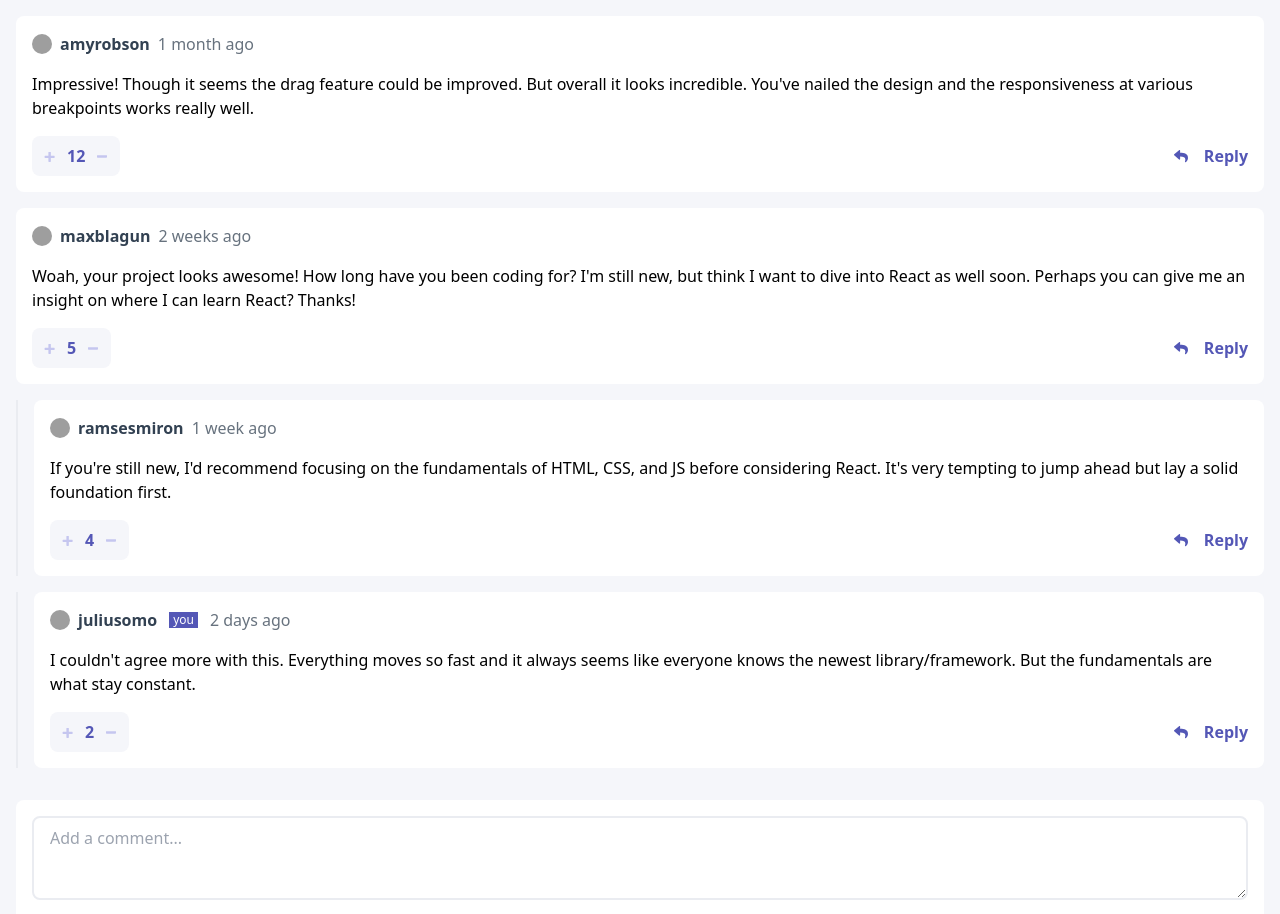
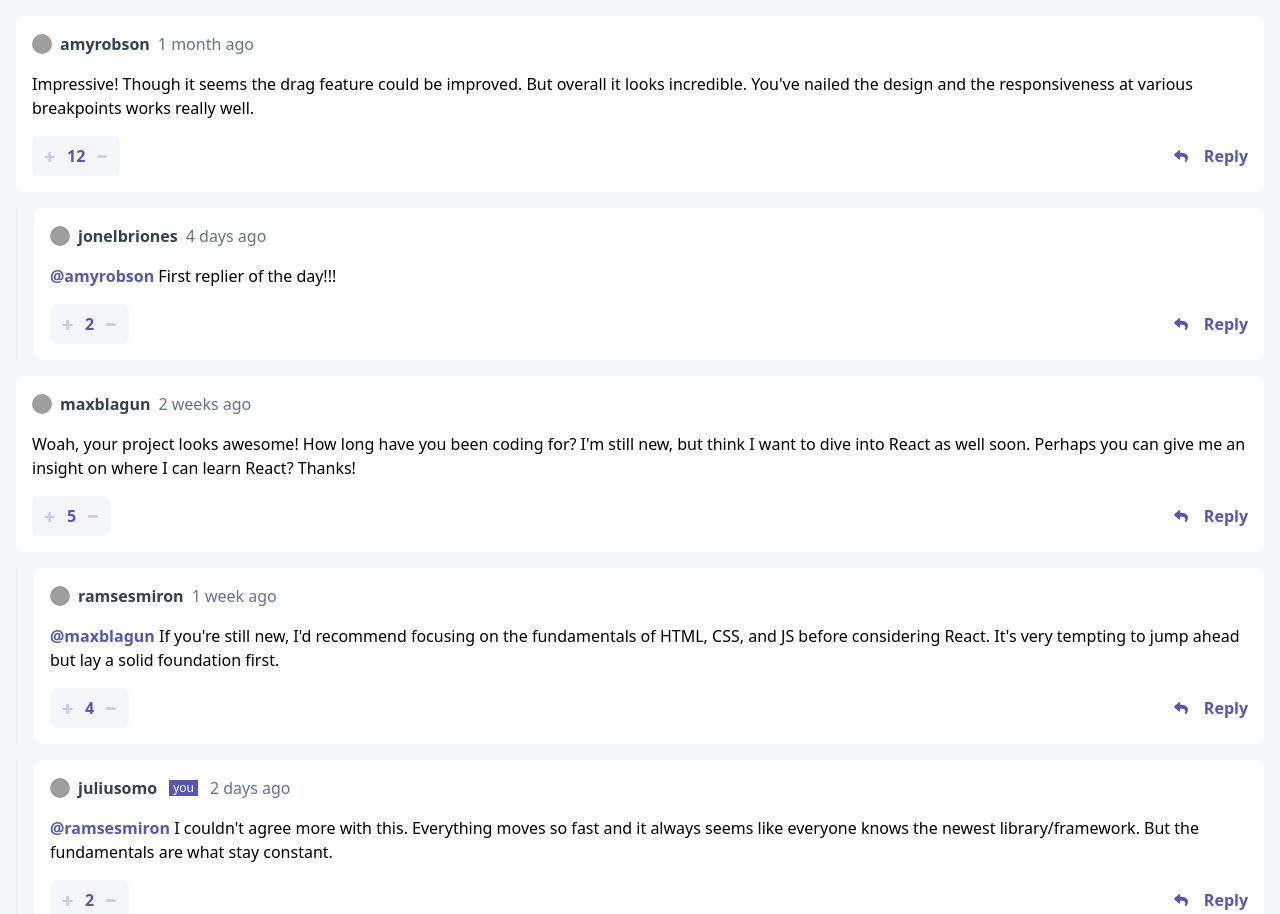
Before and after one commit to JonelBriones/interactive-comments-section, a React (Vite) app: page / in a window 1280 px wide. Shown: the top 914 px of the page. Built offline with nearby package versions, Linux system fonts and the light colour scheme; grey boxes are pictures that could not be loaded.

Commit message:
added show reply funtion

```diff
--- a/src/App.tsx
+++ b/src/App.tsx
@@ -41,7 +41,8 @@ function App() {
   const [allComments, setAllComments] = useState<CommentReply[]>([]);
   const [commentList, setCommentList] = useState(comments.comments);
   const [currentUser, setCurrentUser] = useState(comments.currentUser);
-  console.log("Parent Comment", parentComment);
+  console.log("comment list:", commentList);
+
   useEffect(() => {
     let joinedComments = [];
     for (const parentComment of comments.comments) {
@@ -53,7 +54,6 @@ function App() {
       }
     });
     setAllComments(joinedComments as any);
-    console.log(joinedComments);
   }, []);
   return (
     <div className="min-h-screen h-auto bg-neutral-veryLightGray p-4  ">
--- a/src/components/Comment.tsx
+++ b/src/components/Comment.tsx
@@ -1,5 +1,7 @@
-import { useEffect } from "react";
+import { useEffect, useState } from "react";
 import AddComment from "./AddComment";
+import comments from ".././data.json";
+
 export type CommentReply = {
   id: number;
   content: string;
@@ -28,6 +30,7 @@ export type CommentType = {
   };
   replies: Reply[];
   replyActive?: boolean;
+  replyingTo?: string;
 };
 type Reply = {
   id: number;
@@ -58,20 +61,43 @@ const Comment = ({
   setCommentList,
   commentList,
 }: any) => {
-  console.log(comment);
-  const { id, content, createdAt, score, user, replies, replyActive } =
-    comment as CommentType;
+  const {
+    id,
+    content,
+    createdAt,
+    score,
+    user,
+    replies,
+    replyActive,
+    replyingTo,
+  } = comment as CommentType;
+  useEffect(() => {}, []);
 
-  console.log(replies);
   const replyShow = (id: number) => {
+    if (comment.replyingTo) {
+      // show  replies comment reply
       setCommentList(
-      commentList.map((comment: CommentReply) =>
+        commentList.map((parentComment: CommentType) => {
+          return {
+            ...parentComment,
+            replies: parentComment.replies.map((reply: Reply) =>
+              reply.id === id
+                ? { ...reply, replyActive: !reply.replyActive }
+                : reply
+            ),
+          };
+        })
+      );
+    } else {
+      // show  parent comment reply
+      setCommentList(
+        commentList.map((comment: CommentType) =>
           comment.id == id
             ? { ...comment, replyActive: !comment.replyActive }
             : comment
         )
       );
-    console.log(commentList);
+    }
   };
 
   return (
@@ -100,7 +126,7 @@ const Comment = ({
 
           <p className="text-left">
             <span className="text-primary-moderateBlue font-bold">
-              {/* @{replies?.replyingTo} */}
+              {replyingTo && `@${replyingTo}`}
             </span>{" "}
             {content}
           </p>
@@ -113,9 +139,12 @@ const Comment = ({
               <img src="../src/images/icon-minus.svg" alt="icon-minus" />
             </div>
             <div className="flex place-items-center">
+              <p>{}</p>
               <button
                 className="text-primary-moderateBlue font-bold"
-                onClick={() => replyShow(id)}
+                onClick={() => {
+                  replyShow(id);
+                }}
               >
                 {!replyActive ? (
                   <span className="flex gap-4 place-items-center">
@@ -137,13 +166,11 @@ const Comment = ({
             key={reply.id}
             className="pl-4 mt-4 border-l-2 border-neutral-lightGray"
           >
-            {/* comment={comment}
-              currentUser={currentUser}
-              setCommentList={setCommentList} */}
             <Comment
               comment={reply}
               currentUser={currentUser}
-              //   setCommentList={setCommentList}
+              commentList={commentList}
+              setCommentList={setCommentList}
             />
           </div>
         );
--- a/src/data.json
+++ b/src/data.json
@@ -19,7 +19,22 @@
         },
         "username": "amyrobson"
       },
-      "replies": []
+      "replies": [
+        {
+          "id": 2,
+          "content": "First replier of the day!!!",
+          "createdAt": "4 days ago",
+          "score": 2,
+          "replyingTo": "amyrobson",
+          "user": {
+            "image": {
+              "png": "./images/avatars/image-juliusomo.png",
+              "webp": "./images/avatars/image-juliusomo.webp"
+            },
+            "username": "jonelbriones"
+          }
+        }
+      ]
     },
     {
       "id": 2,
@@ -61,6 +76,20 @@
             },
             "username": "juliusomo"
           }
+        },
+        {
+          "id": 5,
+          "content": "THIS IS A NEW COMMENT",
+          "createdAt": "4 days ago",
+          "score": 2,
+          "replyingTo": "ramsesmiron",
+          "user": {
+            "image": {
+              "png": "./images/avatars/image-juliusomo.png",
+              "webp": "./images/avatars/image-juliusomo.webp"
+            },
+            "username": "ijonel906"
+          }
         }
       ]
     }
```
Lines whose indentation alone changed are shown as unchanged.
